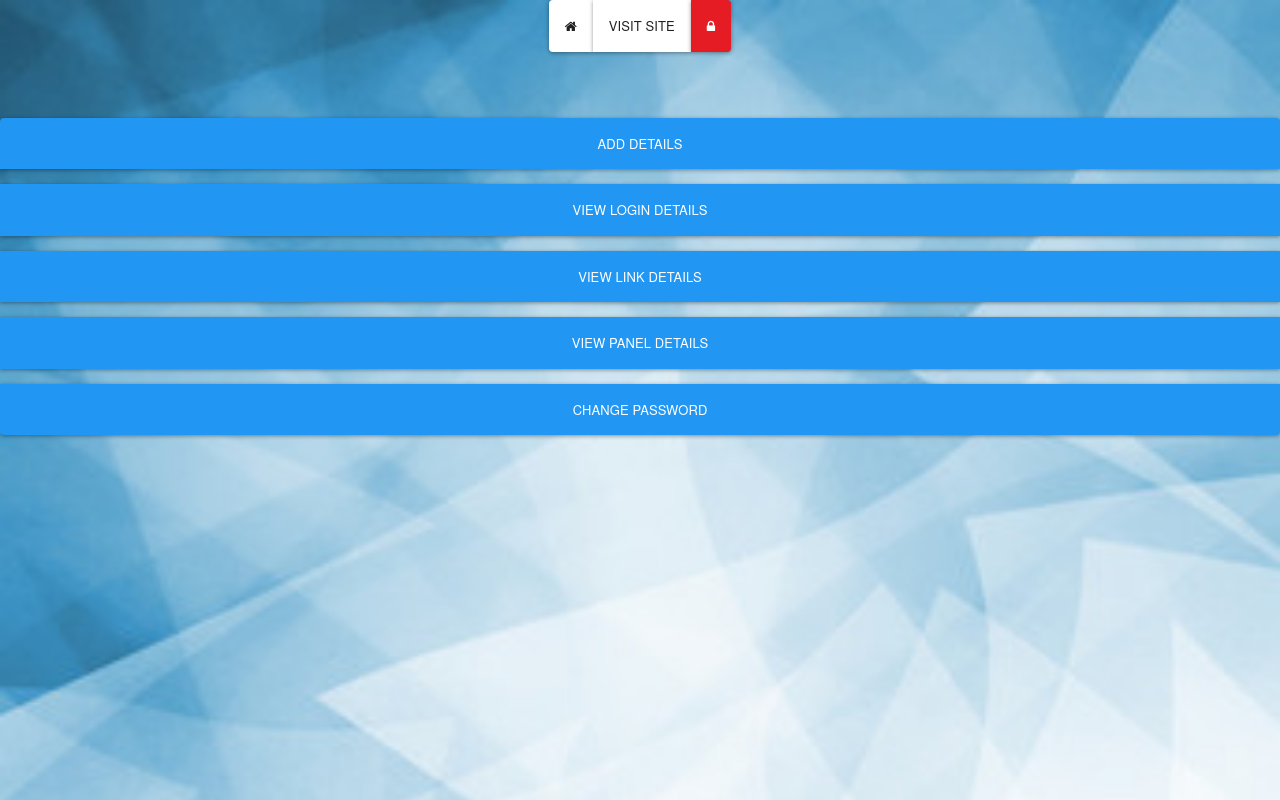
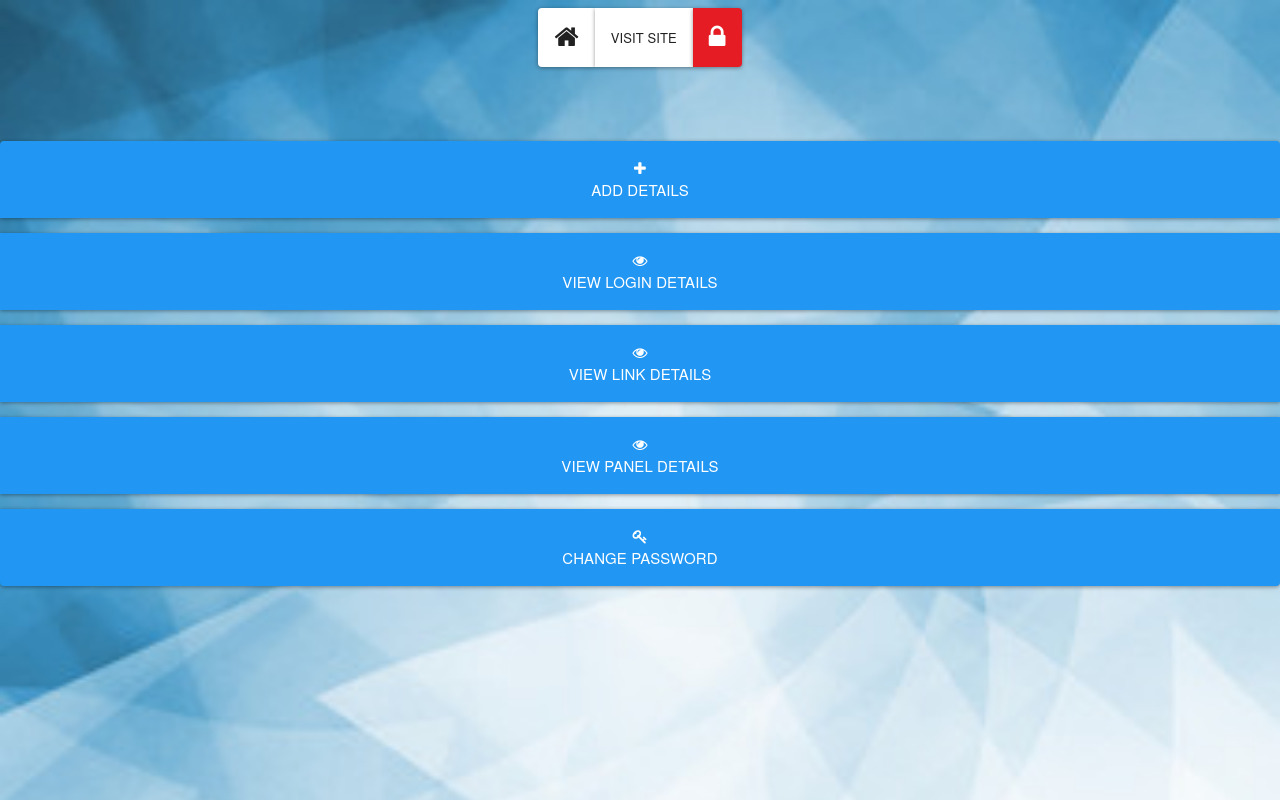
Before and after one commit to abhishekwebd/MyPrivacy, a plain HTML site: page www/main.html in a window 1280 px wide. Drawn offline with Linux system fonts and the light colour scheme; no server answers.

Commit message:
app updated

```diff
--- a/www/css/index.css
+++ b/www/css/index.css
@@ -35,7 +35,7 @@ body {
         color-stop(0, #A7A7A7),
         color-stop(0.51, #E4E4E4)
     );
-    background:url(../images/back1.png) no-repeat;
+    background:url(../images/back1.png) repeat;
     background-size: cover;
     background-attachment:fixed;
     font-family:'HelveticaNeue-Light', 'HelveticaNeue', Helvetica, Arial, sans-serif;
--- a/www/main.html
+++ b/www/main.html
@@ -12,7 +12,13 @@
         <link rel="stylesheet" href="css/index.css">
         <link rel="stylesheet" href="css/font-awesome.css">
   <!-- Link Swiper's CSS -->
+ <style type="text/css">
+     body{
 
+          background:url(../images/back1.png) repeat;
+    background-size: cover;
+     }
+ </style>
 
     </head>
     <body>
@@ -23,18 +29,23 @@
 
 <div class="wrapper text-center">
 
-    <div class="btn-group" role="group" aria-label="Basic example">
-  <button type="button" class="btn btn-secondary" ng-click="home()"><i class="fa fa-home"></i></button>
+    <div class="btn-group btn-lg" role="group" aria-label="Basic example">
+  <button type="button" class="btn btn-secondary" ng-click="home()"><i class="fa fa-2x fa-home"></i></button>
   <button type="button" class="btn btn-secondary" ng-click="VisitSite()">Visit Site</button>
-  <button type="button" class="btn btn-danger" ng-click="Logout()"><i class="fa fa-lock"></i></button>
+  <button type="button" class="btn btn-danger" ng-click="Logout()"><i class="fa fa-2x fa-lock"></i></button>
 </div>
 <br><br><br>
 <div class="btn-group-vertical btn-block" data-toggle="buttons">
-  <a type="button" class="btn btn-primary btn-block" ng-click="LoadView('home')" >Add Details</a>
-  <a type="button" class="btn btn-primary btn-block">View Login Details</a>
-  <a type="button" class="btn btn-primary btn-block">View Link Details</a>
-  <a type="button" class="btn btn-primary btn-block">View Panel Details</a>
-  <a type="button" class="btn btn-primary btn-block">Change Password</a>
+  <a type="button" class="btn btn-primary btn-block" ng-click="LoadView('home')" >
+    <i class="fa fa-plus"></i><br> Add Details</a>
+  <a type="button" class="btn btn-primary btn-block">
+   <i class="fa fa-eye"></i><br> View Login Details</a>
+  <a type="button" class="btn btn-primary btn-block"><i class="fa fa-eye"></i><br>
+  View Link Details</a>
+  <a type="button" class="btn btn-primary btn-block">
+    <i class="fa fa-eye"></i><br> View Panel Details</a>
+  <a type="button" class="btn btn-primary btn-block">
+   <i class="fa fa-key"></i><br> Change Password</a>
 </div>
 
 
@@ -53,7 +64,9 @@
 <script>
     var app = angular.module('myApp', []);
     app.controller('HomeCtrl', function ($scope, $http) {
+
 $(".btn-block").css("margin-top","15px");
+$(".btn-block").css("font-size","15px");
 $(".btn-block").css("color","white");
  if(localStorage.getItem("Ip") == null)
  {
```
Also changed, not shown: www/home.html (+4 -3 lines), 3 other files.
